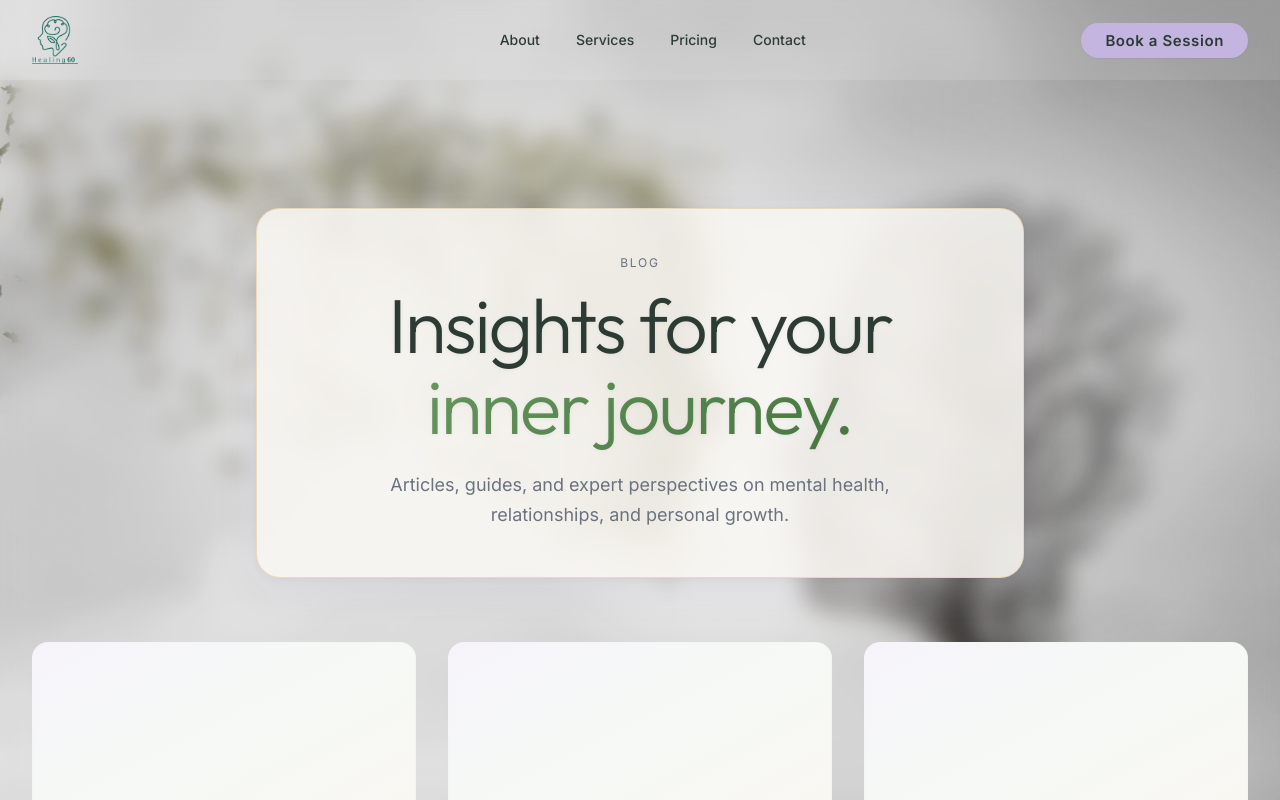
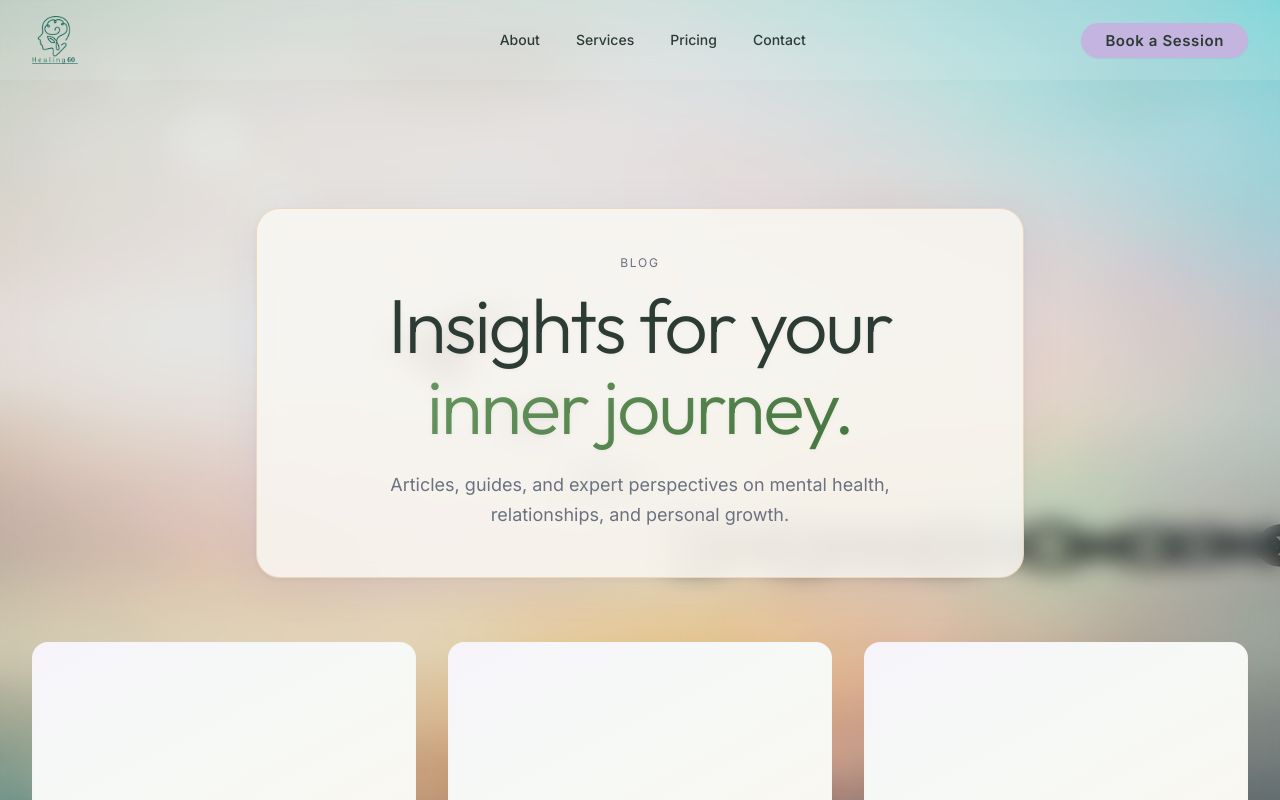
Before and after one commit to amal-prasad/healing60, a Next.js app: page /blog in a window 1280 px wide. Shown: the top 800 px of the page. Built offline with nearby package versions, Linux system fonts and the light colour scheme.

Commit message:
Update GlobalBackground to use only the two new images

```diff
--- a/src/components/layout/GlobalBackground.tsx
+++ b/src/components/layout/GlobalBackground.tsx
@@ -9,10 +9,8 @@ import { motion, AnimatePresence } from "framer-motion";
  * Submerged behind heavy frosted glass and subtle paper noise.
  */
 const backgrounds = [
-    "/images/bg1.webp",
-    "/images/bg2.webp",
-    "/images/bg3.webp",
-    "/images/bg4.webp"
+    "/images/rs=w_1280,h_885.webp",
+    "/images/rs=w_1280,h_700.webp"
 ];
 
 export default function GlobalBackground() {
```
Also changed, not shown: public/images/rs=w_1280,h_700.webp (added), public/images/rs=w_1280,h_885.webp (added).
